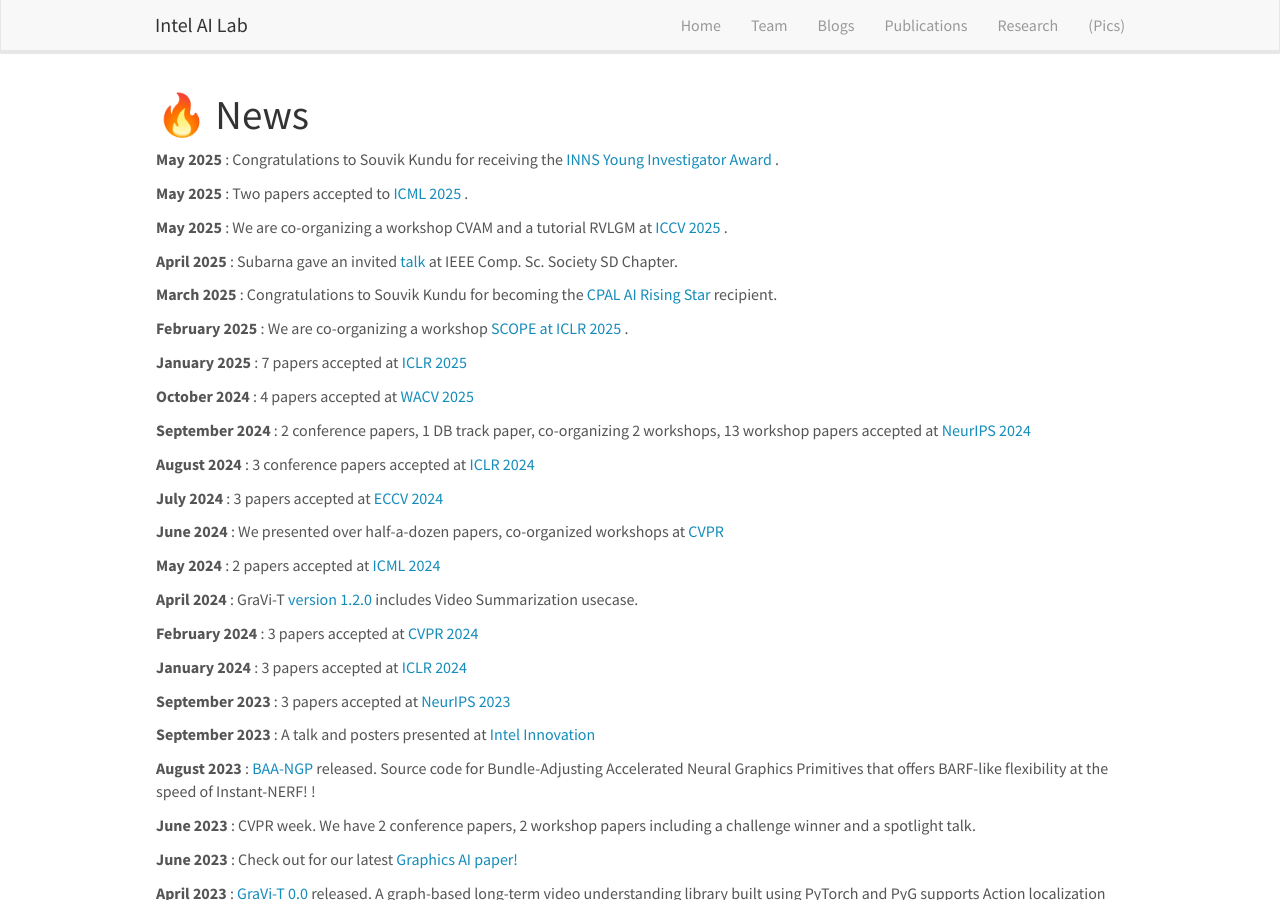
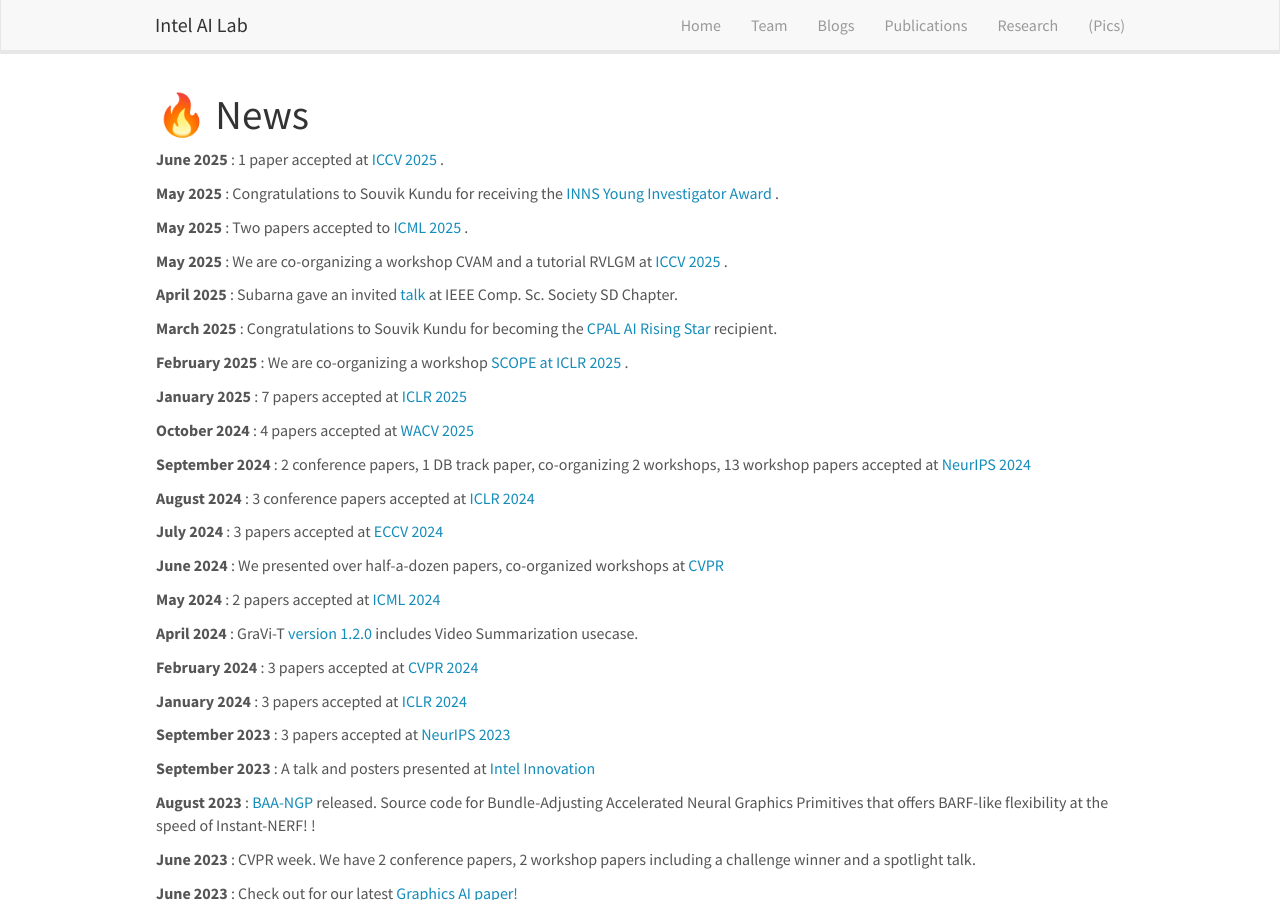
Before and after one commit to intelailabpage/intelailabpage.github.io, a Jekyll site: the page built from _pages/allnews.md, in a window 1280 px wide and 900 px high. Built offline with Jekyll 4.4.1, drawn with Linux system fonts in a browser that asks for light colours; nearby versions of some CDN libraries.

Commit message:
Update news.yml

```diff
--- a/_data/news.yml
+++ b/_data/news.yml
@@ -1,3 +1,6 @@
+- date: June 2025
+  headline: 1 paper accepted at <a href="https://iccv.thecvf.com/"> ICCV 2025 </a>.
+
 - date: May 2025
   headline: Congratulations to Souvik Kundu for receiving the <a href="https://www.inns.org/inns-award-recipients" > INNS Young Investigator Award </a>.
 
```
